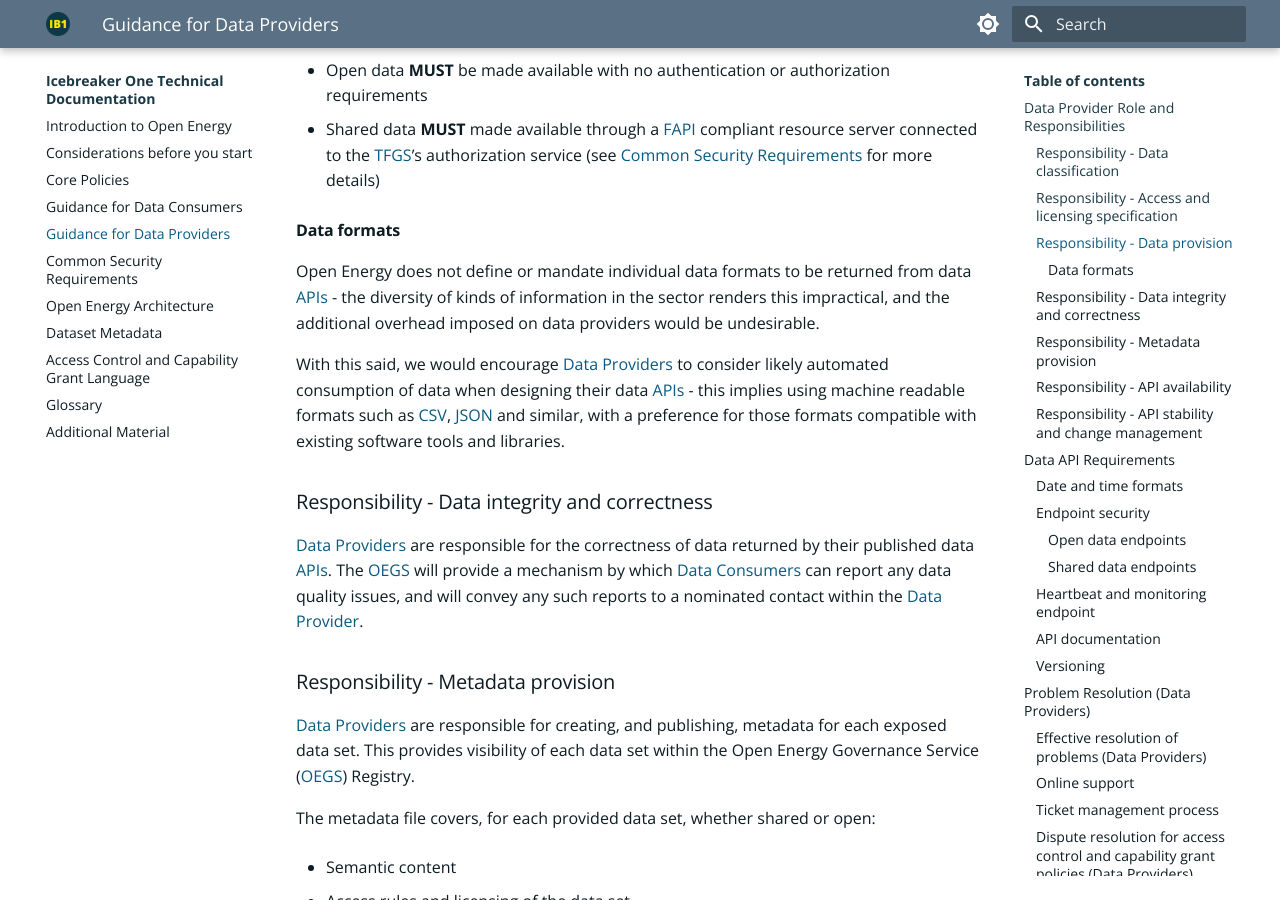
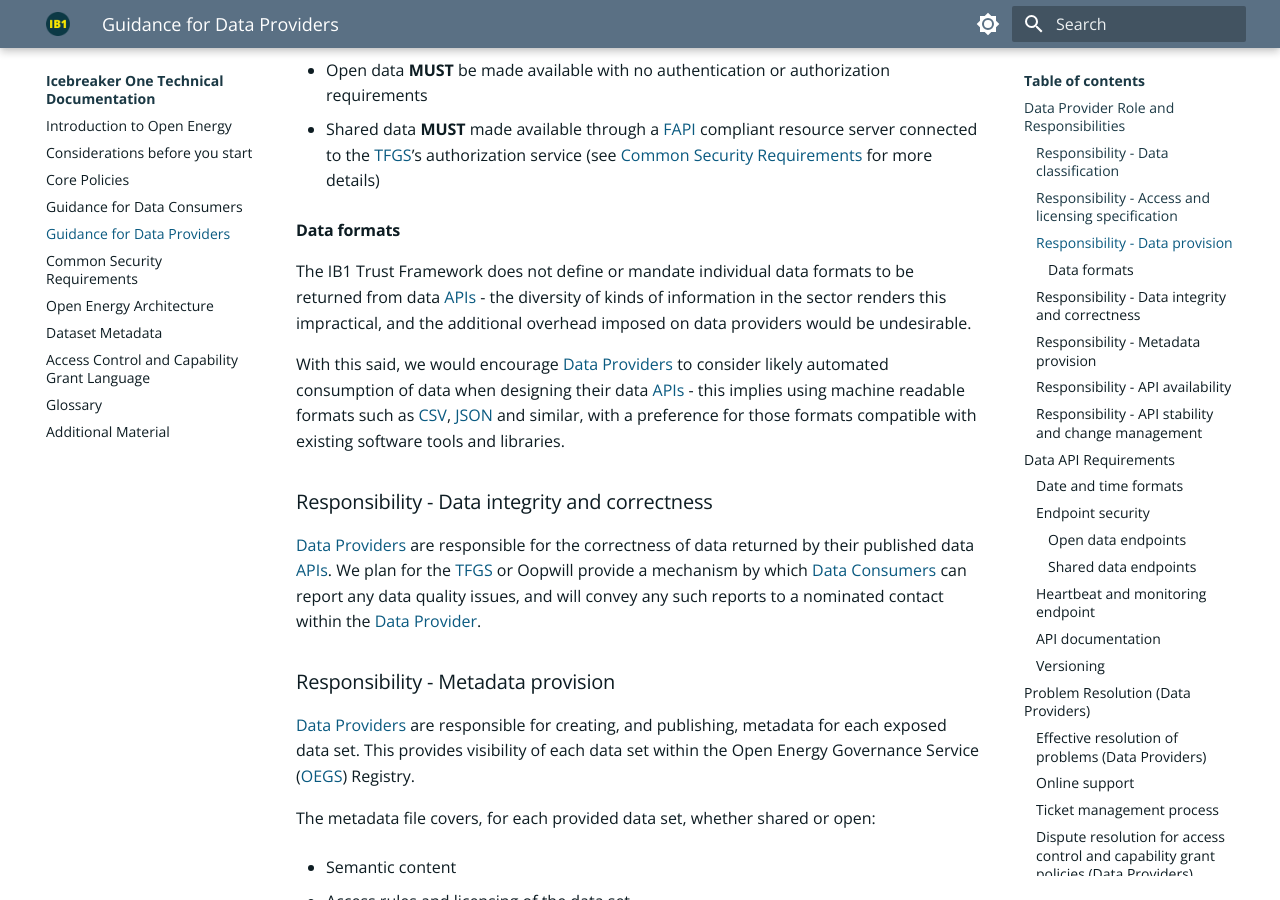
Before and after one commit to icebreakerone/ib1-technical-docs, an MkDocs documentation site: the page built from docs/ops_guidelines/data_provider_ops_guidelines.md, in a window 1280 px wide and 900 px high, scrolled down 1525 px. Built offline with MkDocs 1.6.1 and Material for MkDocs 9.7.7, drawn with Linux system fonts in a browser that asks for light colours; the version menu is left out.

Commit message:
docs/ops_guidelines/data_provider_ops_guidelines.md updated from https://stackedit.net/

```diff
--- a/docs/ops_guidelines/data_provider_ops_guidelines.md
+++ b/docs/ops_guidelines/data_provider_ops_guidelines.md
@@ -47,23 +47,18 @@ create a set of one or more access rules as defined in [Data Set Metadata](../me
 * Open data **MUST** be made available with no authentication or authorization requirements
 
 
-* Shared data **MUST** made available through a [FAPI](../glossary.md#term-Financial-Grade-API) compliant resource server connected to the [TFGS](../glossary.md#term-Open-Energy-Governance-Service)’s authorization service (see [Common Security Requirements](technical_common.md#common-security-requirements) for more details)
+* Shared data **MUST** made available through a [FAPI](../glossary.md#term-Financial-Grade-API) compliant resource server connected to the [TFGS](../glossary.md#term-Trust-Framework-Governance-Service)’s authorization service (see [Common Security Requirements](technical_common.md#common-security-requirements) for more details)
 
 #### Data formats
 
-Open Energy does not define or mandate individual data formats to be returned from data [APIs](../glossary.md#term-Application-programming-interface) - the diversity of kinds
-of information in the sector renders this impractical, and the additional overhead imposed on data providers would be
-undesirable.
+The IB1 Trust Framework does not define or mandate individual data formats to be returned from data [APIs](../glossary.md#term-Application-programming-interface) - the diversity of kinds of information in the sector renders this impractical, and the additional overhead imposed on data providers would be undesirable.
 
-With this said, we would encourage [Data Providers](../glossary.md#term-Data-Provider) to consider likely automated consumption of data when designing their
-data [APIs](../glossary.md#term-Application-programming-interface) - this implies using machine readable formats such as [CSV](../glossary.md#term-Comma-Separated-Value), [JSON](../glossary.md#term-Javascript-Object-Notation) and similar, with a preference for those
-formats compatible with existing software tools and libraries.
+With this said, we would encourage [Data Providers](../glossary.md#term-Data-Provider) to consider likely automated consumption of data when designing their data [APIs](../glossary.md#term-Application-programming-interface) - this implies using machine readable formats such as [CSV](../glossary.md#term-Comma-Separated-Value), [JSON](../glossary.md#term-Javascript-Object-Notation) and similar, with a preference for those formats compatible with existing software tools and libraries.
 
 ### Responsibility - Data integrity and correctness
 
-[Data Providers](../glossary.md#term-Data-Provider) are responsible for the correctness of data returned by their published data [APIs](../glossary.md#term-Application-programming-interface). The [OEGS](../glossary.md#term-Open-Energy-Governance-Service) will provide a
-mechanism by which [Data Consumers](../glossary.md#term-Data-Consumer) can report any data quality issues, and will convey any such reports to a nominated contact
-within the [Data Provider](../glossary.md#term-Data-Provider).
+[Data Providers](../glossary.md#term-Data-Provider) are responsible for the correctness of data returned by their published data [APIs](../glossary.md#term-Application-programming-interface). We plan for the [TFGS](../glossary.md#term-Trust-Framework-Governance-Service) or Oopwill provide a
+mechanism by which [Data Consumers](../glossary.md#term-Data-Consumer) can report any data quality issues, and will convey any such reports to a nominated contact within the [Data Provider](../glossary.md#term-Data-Provider).
 
 ### Responsibility - Metadata provision
 
```
Also changed, not shown: other parts of docs/ops_guidelines/data_provider_ops_guidelines.md (+1 -1 lines).
